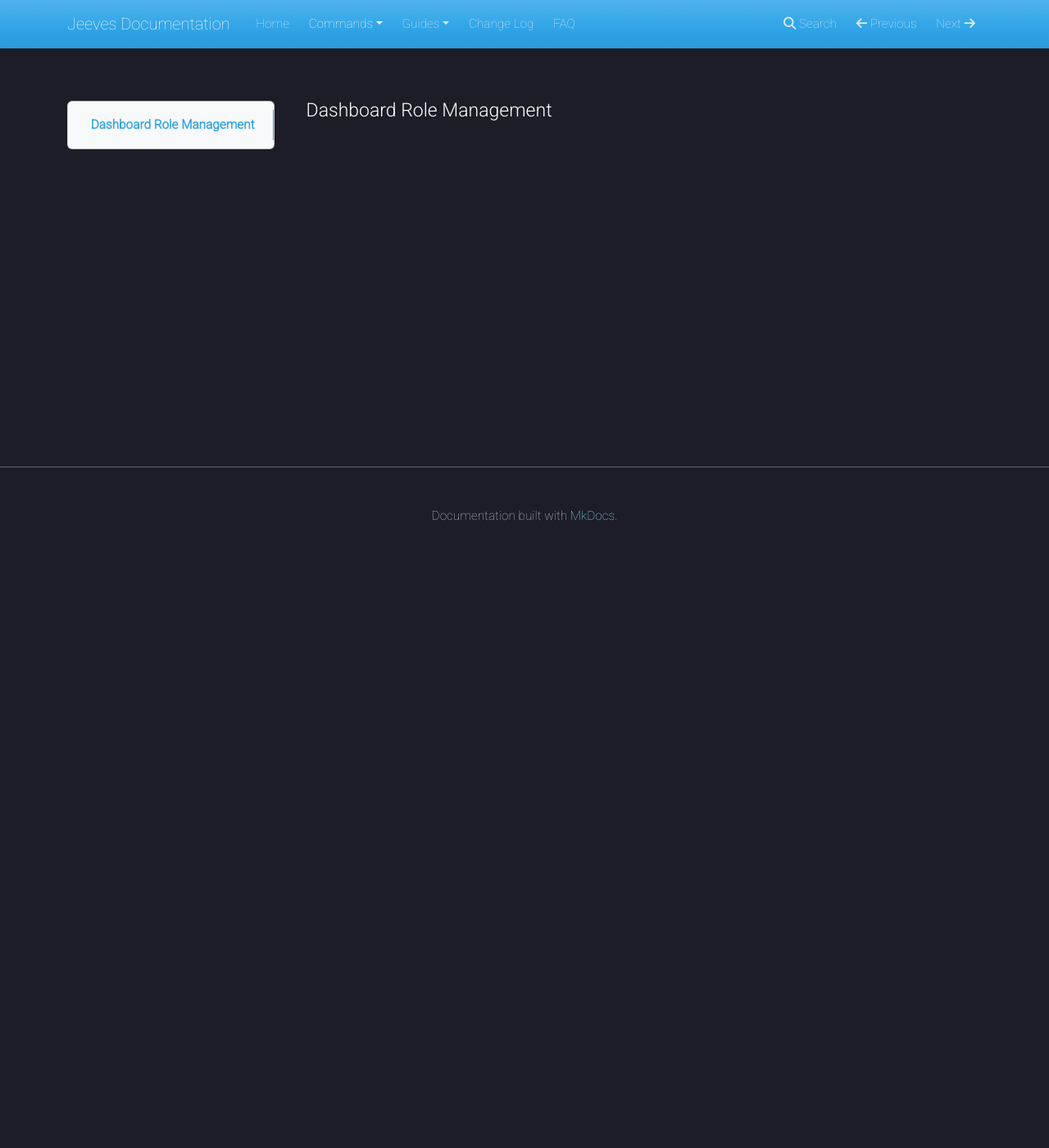
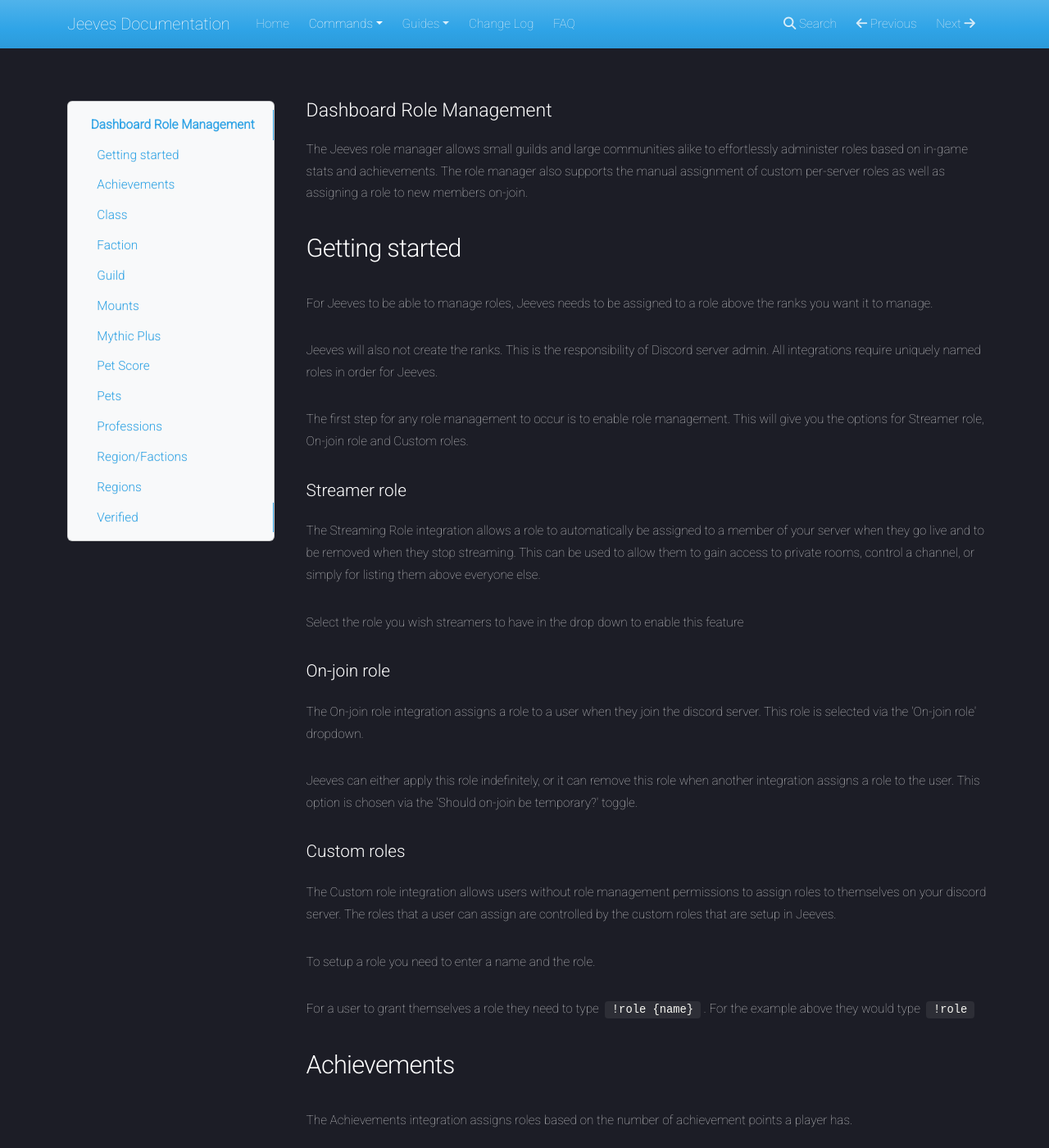
Before and after one commit to TeamJeeves/Jeeves-Bot-Documentation, an MkDocs documentation site: the page built from docs/commands/dashboard/role-management.md, in a window 1280 px wide and 1400 px high. Shown: the whole window at 82% size. Built offline with MkDocs 1.6.1, drawn with Linux system fonts in a browser that asks for light colours; nearby versions of some CDN libraries; some of the changed text lies outside the part shown.

Commit message:
added to role-management.md

```diff
--- a/docs/commands/dashboard/role-management.md
+++ b/docs/commands/dashboard/role-management.md
@@ -1 +1,69 @@
 # Dashboard Role Management
+
+The Jeeves role manager allows small guilds and large communities alike to effortlessly administer roles based on in-game stats and achievements. The role manager also supports the manual assignment of custom per-server roles as well as assigning a role to new members on-join.
+
+## Getting started
+
+For Jeeves to be able to manage roles, Jeeves needs to be assigned to a role above the ranks you want it to manage.
+<!--- #TODO: Add roles listing picture --->
+
+Jeeves will also not create the ranks. This is the responsibility of Discord server admin. All integrations require uniquely named roles in order for Jeeves.
+
+The first step for any role management to occur is to enable role management. This will give you the options for Streamer role, On-join role and Custom roles.
+
+### Streamer role
+
+The Streaming Role integration allows a role to automatically be assigned to a member of your server when they go live and to be removed when they stop streaming. This can be used to allow them to gain access to private rooms, control a channel, or simply for listing them above everyone else.
+
+Select the role you wish streamers to have in the drop down to enable this feature
+
+### On-join role
+
+The On-join role integration assigns a role to a user when they join the discord server. This role is selected via the 'On-join role' dropdown.
+
+Jeeves can either apply this role indefinitely, or it can remove this role when another integration assigns a role to the user. This option is chosen via the 'Should on-join be temporary?' toggle.
+
+### Custom roles
+
+The Custom role integration allows users without role management permissions to assign roles to themselves on your discord server. The roles that a user can assign are controlled by the custom roles that are setup in Jeeves.
+
+To setup a role you need to enter a name and the role.
+<!--- #TODO: Add example screenshot --->
+For a user to grant themselves a role they need to type `!role {name}`. For the example above they would type `!role `
+
+## Achievements
+
+The Achievements integration assigns roles based on the number of achievement points a player has.
+## Class
+
+The Class integration assigns roles based on the classes of the characters a player has.
+## Faction
+
+The Faction integration assigns roles based on the faction of the characters a player has.
+## Guild
+
+The Guild integration assigns roles based on guild rank of the characters a player has. For more information see the [Guild](guild.md) dashboard page.
+## Mounts
+
+The Mounts integration assigns roles based on the total number of mounts a player has associated to their account.
+## Mythic Plus
+
+The Mythic Plus integration assigns roles based on the (raider.io)[https://raider.io] score a player has.
+## Pet Score
+
+## Pets
+
+The Pets integration assigns roles based on the total number of pets a player has associated to their account.
+## Professions
+
+The Professions integration assigns roles based on the primary professions the characters of a player has.
+## Region/Factions
+
+The Region/Factions integration assigns roles based on the region of a players account as well as the faction that their characters are.
+## Regions
+
+The Region integration assigns roles based on the region of a players account.
+
+## Verified
+
+The Verified integration assigns the 'Verified' role to all users that have linked their discord account to a battle.net account via `!auth`
```
